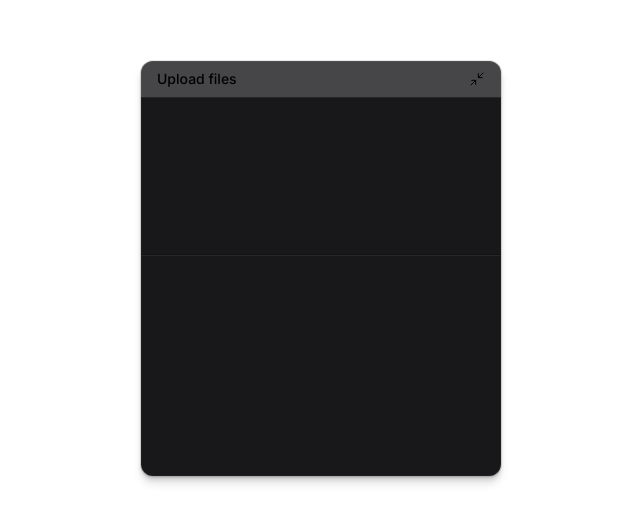
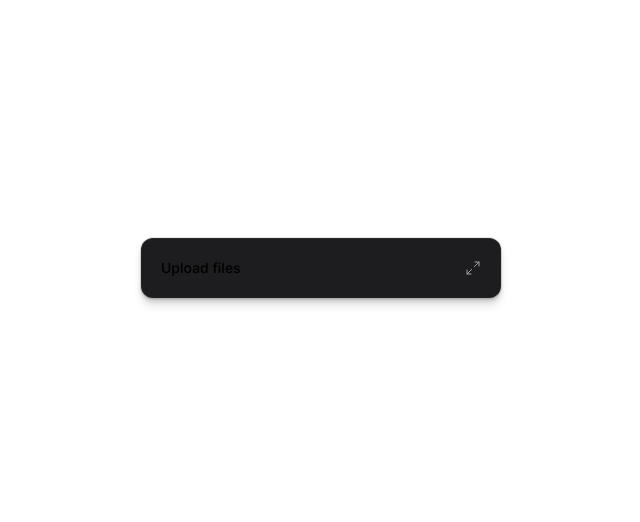
Before and after one commit to ferraricastro/upload-widget, a React app in the folder web/: page / in a window 1280 px wide. Shown: the part 132-654 px from the top of the page, without its empty margins (319-959 px from the left). Built offline with nearby package versions, Linux system fonts and the light colour scheme; the HTML template or start-up script is replaced by a standard one.

Commit message:
Estrutura Widget

```diff
--- a/web/package.json
+++ b/web/package.json
@@ -10,10 +10,13 @@
     "preview": "vite preview"
   },
   "dependencies": {
+    "@radix-ui/react-collapsible": "^1.1.12",
     "@tailwindcss/vite": "^4.2.2",
     "lucide-react": "^1.8.0",
     "react": "^19.2.4",
     "react-dom": "^19.2.4",
+    "tailwind-merge": "^3.5.0",
+    "tailwind-variants": "^3.2.2",
     "tailwindcss": "^4.2.2"
   },
   "devDependencies": {
--- /dev/null
+++ b/web/src/components/ui/button.tsx
@@ -0,0 +1,29 @@
+import type { ComponentProps } from "react";
+import { tv, type VariantProps } from "tailwind-variants";
+
+
+const buttonVariants = tv({
+    base: 'text-zinc-400 rounded-lg hover:text-zinc-100 hover:bg-zinc-800 disabled:opacity-50 disabled:pointer-events-none',
+
+    variants: {
+        size: {
+            default: 'px-3 py-2',
+            icon: 'p-2',
+            'icon-sm': 'p-1',
+        },
+    },
+
+    defaultVariants: {
+        size: 'default',
+
+    },
+})
+
+export function Button({
+    size,
+    className,
+    ...props }: ComponentProps<'button'> & VariantProps<typeof buttonVariants>) {
+    return (
+        <button className={buttonVariants({ size, className })}  {...props} />
+    )
+}
--- a/web/src/components/upload-widget-header.tsx
+++ b/web/src/components/upload-widget-header.tsx
@@ -1,12 +1,18 @@
+import * as Collapsible from '@radix-ui/react-collapsible'
+
 import { Minimize2 } from "lucide-react";
+import { Button } from "./ui/button";
 
 export function UploadWidgetHeader() {
     return (
         <div className="w-full p-4 py-2 bg-white/20 border-zinc-800 border-b flex items-center justify-between">
             <span className="text-sm font-medium">Upload files</span>
-            <button>
-                <Minimize2 strokeWidth={1.5} className="size-4"/>
-            </button>
+
+            <Collapsible.Trigger asChild>
+                <Button size='icon' className="-mr-2 cursor-pointer">
+                    <Minimize2 strokeWidth={1.5} className="size-4"/>
+                </Button>
+            </Collapsible.Trigger>
         </div>
     )
 }
--- /dev/null
+++ b/web/src/components/upload-widget-minimized-button.tsx
@@ -0,0 +1,12 @@
+import * as Collapsible from '@radix-ui/react-collapsible'
+import { Maximize2 } from 'lucide-react'
+
+export function UploadWidgetMinimizedButton () {
+    return (
+        <Collapsible.Trigger className='group w-full bg-white/2 py- p-5 flex items-center justify-between cursor-pointer'>
+            <span className="text-sm font-medium">Upload files</span>
+
+            <Maximize2 strokeWidth={1.5} className="size-4 text-zinc-400 group-hover:text-zinc-100"/>
+        </Collapsible.Trigger>
+    )
+}
--- a/web/src/components/upload-widget.tsx
+++ b/web/src/components/upload-widget.tsx
@@ -1,10 +1,20 @@
+import * as Collapsible from "@radix-ui/react-collapsible";
 import { UploadWidgetDropzone } from "./upload-widget-dropzone";
 import { UploadWidgetHeader } from "./upload-widget-header";
 import { UploadWidgetUploadList } from "./upload-widget-upload-list";
+import { useState } from "react";
+import { UploadWidgetMinimizedButton } from "./upload-widget-minimized-button";
 
 export function UploadWidget() {
+
+  const [isWidgetOpen, setIsWidgetOpen] = useState(false)
+
   return (
-    <div className="bg-zinc-900 w-full overflow-hidden max-w-90 rounded-xl shadow-shape">
+    <Collapsible.Root onOpenChange={setIsWidgetOpen}>
+    <div className="bg-zinc-900 overflow-hidden w-90 rounded-xl shadow-shape">
+      {!isWidgetOpen && <UploadWidgetMinimizedButton />}
+
+      <Collapsible.Content>
         <UploadWidgetHeader />
 
         <div className="flex flex-col gap-4 py-3">
@@ -14,6 +24,8 @@
 
           <UploadWidgetUploadList />
         </div>
+      </Collapsible.Content>
     </div>
+    </Collapsible.Root>
   );
 }
```
Also changed, not shown: 1 other file (tests, documents, lock files or other folders). Lines whose indentation alone changed are shown as unchanged.
